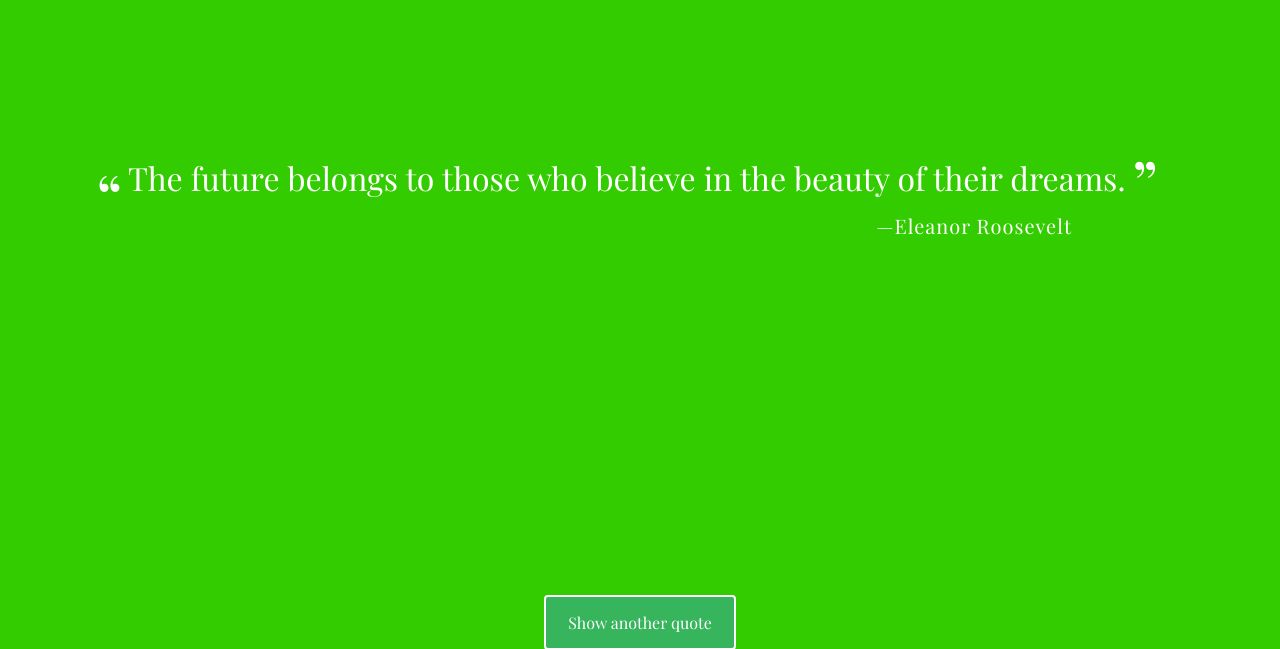
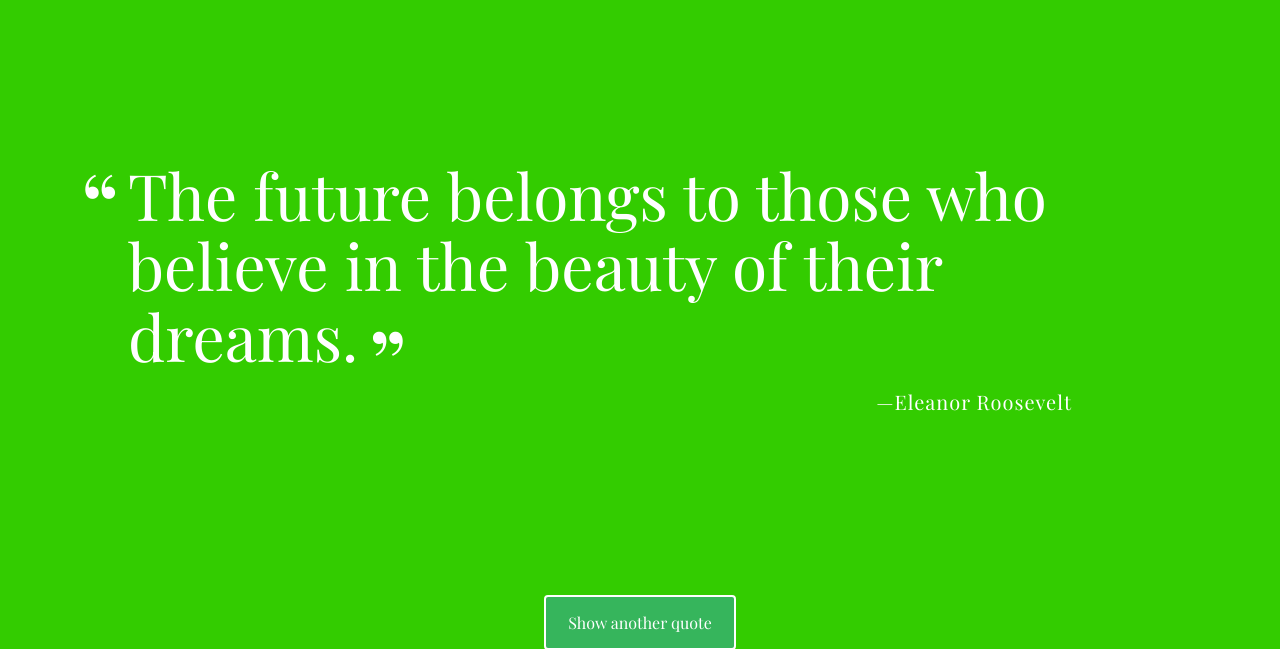
Before and after one commit to T-Harry/Random-Quote-Generator, a PHP site: page / in a window 1280 px wide. Shown: the top 649 px of the page. Run offline with PHP 8.4, Linux system fonts and the light colour scheme; some web fonts are replaced.

Commit message:
Add files via upload
Changed CSS .quotes font-size

```diff
--- a/Random_Quote/css/styles.css
+++ b/Random_Quote/css/styles.css
@@ -15,7 +15,7 @@ body {
 }
 
 .quote {
-  font-size: 2rem;
+  font-size: 4rem;
   font-weight: 400;
   line-height: 1.1;
   position: relative;
@@ -23,7 +23,7 @@ body {
 }
 
 .quote:before, .quote:after {
-  font-size: 4rem;
+  font-size: 6rem;
   line-height: 2.5rem;
   position: absolute;
 }
```
